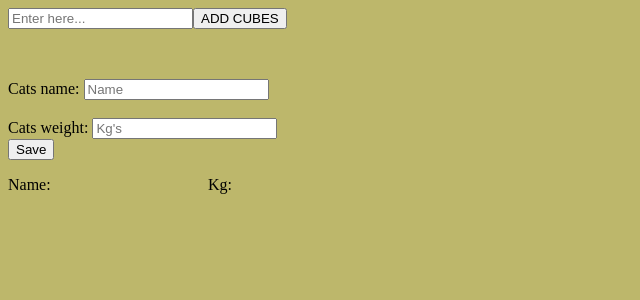
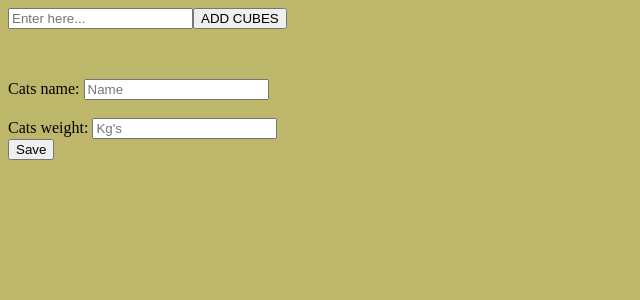
Before and after one commit to ArminasStrolys/react-deimante-v6-forms, a React (Create React App) app: page / in a window 1280 px wide. Shown: the top 300 px of the page, without its empty margins (0-640 px from the left). Built offline with nearby package versions, Linux system fonts and the light colour scheme.

Commit message:
i give up

```diff
--- a/src/components/second/Lister.jsx
+++ b/src/components/second/Lister.jsx
@@ -4,10 +4,10 @@ const Lister = (props) => {
   return (
     <div>
       <div style={{width:'200px', height:'500px'}}>
-        <p>Name: {props.names}</p>
+        <p>Name: {props.name}</p>
       </div>
       <div style={{width:'200px', height:'500px', marginLeft:'200px', marginTop:'-516px'}}>
-        <p>Kg: {props.weights}</p>
+        <p>Kg: {props.weight}</p>
       </div>
     </div>
   );
--- a/src/components/second/Second.jsx
+++ b/src/components/second/Second.jsx
@@ -6,11 +6,17 @@ const Second = () => {
   const [weight, setWeight] = useState(0);
   const [dataN, setDataN] = useState([]);
   const [dataW, setDataW] = useState([]);
+  const [allData, setAllData] = useState({
+      catName: '',
+      catWeight: 0
+  })
 
   const handleSubmit = (e) => {
     e.preventDefault();
     setDataN((val) => [...val, name]);
     setDataW((val) => [...val, weight]);
+    setAllData((val) => ({...val, catName: dataN}))
+    setAllData((val) => ({...val, catWeight: dataW}))
   };
 
   return (
@@ -34,8 +40,9 @@ const Second = () => {
         <br />
         <button onClick={handleSubmit}>Save</button>
 
-        { <Lister names={dataN} weights={dataW} />}
-
+        {/* { <Lister names={dataN} weights={dataW} />} */}
+        {allData.length && allData.map(e =>  console.log(e))}
+{console.log(allData)}
       </form>
     </div>
   );
```
